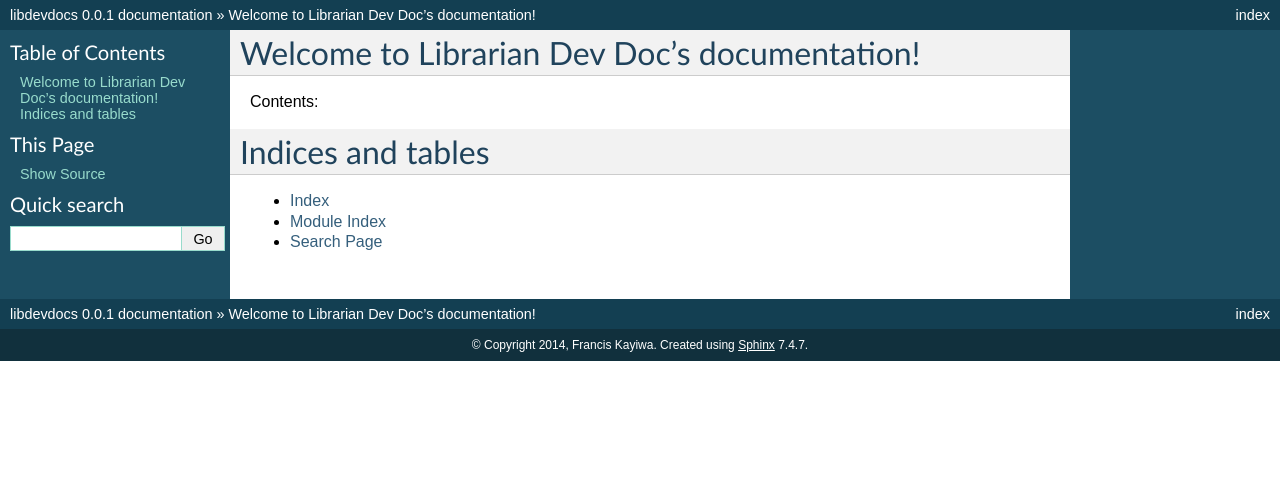
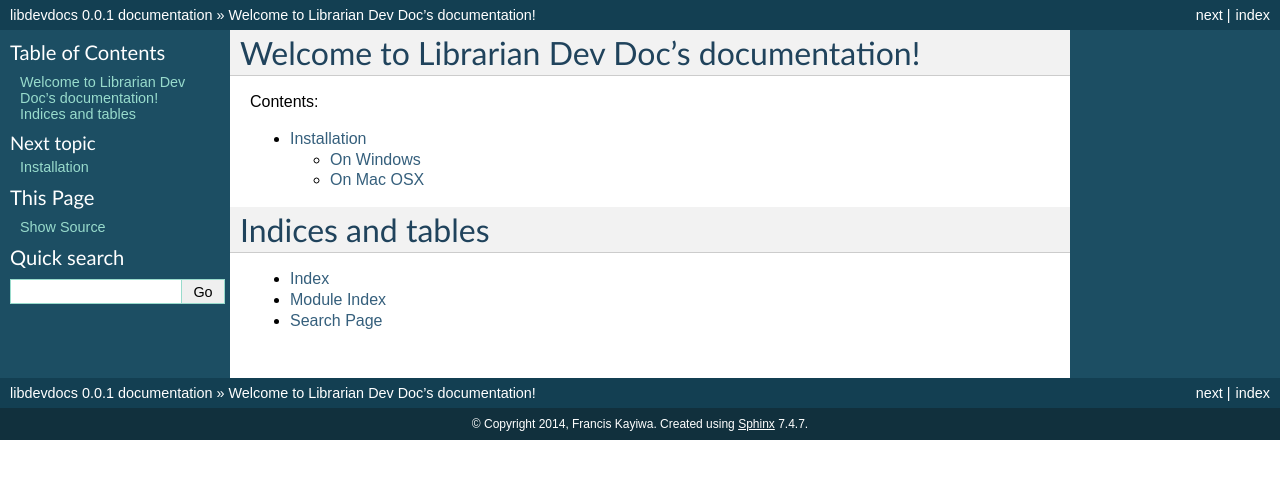
Before and after one commit to kayiwa/libdevdocs, a Sphinx documentation site: the page built from source/index.rst, in a window 1280 px wide. Shown: the top 479 px of the page. Built offline with Sphinx 7.4.7, drawn with Linux system fonts in a browser that asks for light colours; some of the changed lines change nothing that is shown.

Commit message:
add introduction

```diff
--- a/source/index.rst
+++ b/source/index.rst
@@ -5,6 +5,8 @@
 
 .. toctree::
    :maxdepth: 2
+
+   intro
 
 
 
--- /dev/null
+++ b/source/intro.rst
@@ -0,0 +1,178 @@
+============
+Installation
+============
+
+In this chapter you will learn how to install a Virtual Machine (with Ubuntu operating system) and a Python interpreter on your Machine. The motivation for using a virtual machine is mostly for uniformity in the workshop. If you are attempting this workshop outside the classroom, this chapter (or at least the virtual machine part) may be optional. However keep in mind the rest of the workshop assumes you are using Ubuntu 12.04 LTS.
+
+
+On Windows
+==========
+Downloading VMWare Player and Ubuntu
+------------------------------------
+To get started, you'll need to download VMWare Player. You will need administrator privileges on your machine to install this!
+
+1. Start by going to www.vmware.com/download/player
+	1. The page will redirect - scroll down to VMWare Player and choose "Download Product."
+    2. Look for "VMWare Player and VMWare Player Plus for Windows" and choose "Download."
+    3. Leave yourself some time, as it takes a while to download.
+2. When the .exe file is done downloading, double-click it wherever you've saved it (probably your Downloads folder).
+	1. A pop-up box will open that says "Do you want to run this file?" Click "Run."
+    2. Accept the user agreement.
+    3. A new window will pop up with an install sequence - you should be able to accept any defaults and go through the sequence quickly.
+3. If VMWare Player doesn't open automatically, go into your Programs menu and open it.
+4. You will now see a new window - at the top should be "Welcome to VMWare Player," and the first option beneath that should be "Create a New Virtual Machine."
+
+You can pause now in the process and move on to:
+
+Downloading Ubuntu
+------------------
+
+1. Start by going to http://www.ubuntu.com/download/desktop and choose Ubuntu 12.04 LTS.
+	1. Choose Ubuntu 12.04 LTS (there will be an option to select your operating system above the orange download button).
+    2. This will take you to a page asking you to donate to Ubuntu. If you don't want to donate, you can scroll to the bottom for the "Not now, take me to the download" link.
+	3. Your file should start downloading. Again, this can take a while to download, so leave yourself some time.
+2. That's it! You're done.
+
+Installing Ubuntu on your Virtual Machine
+-----------------------------------------
+Now we're starting to get to the fun part!
+
+1. Go back to your VMWare Player window that says "Create a new Virtual Machine."
+2. A second window should pop up which says "Welcome to the New Virtual Machine Wizard." It asks you how you will install the operating system.
+	1. Choose the option "Installer disc image file (iso):"
+    2. Browse to where you saved your Ubuntu file (probably your Downloads folder) and choose that file ("ubuntu-12.04.4-desktop-amd64.iso")
+    3. Click "Next"
+3. You will move on to "Easy Install Information"
+	1. Set your name as it will display under Full name
+	2. Set a name for your username
+	3. Set a name for your password
+	4. Click "Next"
+4. Give your virtual machine a name (maybe something like "PythonClass").
+5. Accept the default location and click "Next."
+6. It will ask you about the disk capacity - maximum size and whether or not to split the virtual disk into multiple files. Accept the defaults and click "Next."
+7. Click "Finish" - the virtual machine should start up once you do.
+
+*Important Note:
+We are going to be using the command line to do this next part. If your Ubuntu VM has defaulted to opening in the command line (you will see a black screen with a white blinking cursor waiting for your commands), proceed right away. If, on the other hand, your Ubuntu VM has defaulted to a normal-looking desktop interface, type CTRL-ALT-F1 to switch to the command line.
+To use your VM with command line, just click in the window. To get your mouse back so you can do anything else, type CTRL-ALT.*
+
+Installing ssh-server
+---------------------
+Now we're really getting somewhere.
+
+1. In your command-line interface, type: sudo apt-get install openssh-server
+2. Type in your password.
+3. After a little thinking, your machine should tell you how much space the installation will take, and ask you if you want to proceed. Type: y
+4. Hit the 'Enter' key.
+
+Getting ready with Python
+-------------------------
+To double-check that Python is installed on your machine (it should come with your installation of Ubuntu), type: python --version
+You should get back something like: Python 2.7.3
+
+**If Python is not installed:**
+1. Type: sudo apt-get install python2.7
+2. It will ask for your password - type that in.
+3. It should tell you how much disc space nano will take, and ask if you're sure you want to install (Y/n). Type: y
+4. Hit the 'Enter' key.
+5. You should be done! You can check that it installed properly by typing: python --version
+
+Installing the nano text editor
+-------------------------------
+Python is already installed on your machine, but your machine will still need a way to write Python programs, and help figuring out what to *do* with them. Luckily, your ubuntu VM should also come with nano, which is a text editor that can write Python. To double-check that Python is installed on your machine, type: nano --version
+You should get back something like: GNU nano version 2.2.6 (compiled 20:32:12, Dec 3 2010) ...
+
+**If nano is not installed:**
+1. Type: sudo apt-get install nano
+2. It will ask for your password - type that in.
+3. It should tell you how much disc space nano will take, and ask if you're sure you want to install (Y/n). Type: y
+4. Hit the 'Enter' key.
+5. You should be done! You can check that it installed properly by typing: nano --version
+
+Congratulations! You are now officially ready to roll!
+
+On Mac OSX
+============
+Downloading VMWare Fusion and Ubuntu
+------------------------------------
+To get started, you'll need to download VMWare Fusion. You will need administrator privileges on your machine to install this!
+
+1. Start by going to www.vmware.com/products/fusion and choose "Download Free Trial" - you'll get 30 days of free access.
+	1. Leave yourself some time, as it takes a while to download.
+2. When the file is done downloading, click on the .dmg file.
+	1. A pop-up box will open that says "Double-click to Install" - do it!
+    2. Accept the user agreement.
+    3. Since you won't have a product key, choose the free 30-day trial option.
+    4. Put in your email address to continue (it doesn't look like there's a way around this, unfortunately).
+    5. This finishes the VMWare Fusion download and install process.
+    6. You'll see a new box pop up called "New Virtual Machine."
+
+You can pause now in the process and move on to:
+
+Downloading Ubuntu
+------------------
+
+1. Start by going to http://www.ubuntu.com/download/desktop and choose Ubuntu 12.04 LTS.
+	1. Choose Ubuntu 12.04 LTS (there will be an option to select your operating system above the orange download button).
+    2. This will take you to a page asking you to donate to Ubuntu. If you don't want to donate, you can scroll to the bottom for the "Not now, take me to the download" link.
+	3. Your file should start downloading. Again, this can take a while to download, so leave yourself some time.
+2. That's it! You're done.
+
+Installing Ubuntu on your Virtual Machine
+-----------------------------------------
+We're starting to get to the fun part!
+
+1. Go back to your VMWare Fusion window that says "Create a Virtual Machine."
+2. The window should say "Select the Installation Method."
+3. Make sure the "Install form disc or image" option is selected, and then click "Continue."
+4. You should come to a new window which says, "Choose an operating system installation disc or image:" over a box which will be blank.
+	1. Choose the button toward the bottom, "Use another disc or disc image."
+    2. In the window that pops up, browse to wherever you saved the Ubuntu file you just downloaded (for me, it's my downloads folder).
+    3. Find the file "ubuntu-12.04.4-desktop-amd64.iso" and choose "Open."
+    4. Ubuntu should now be listed as an option and selected in the window under "Choose an operating system installation disc or image."
+    5. Choose "Continue."
+    6. Choose "Easy Install."
+    	1. Set your name as it will display.
+        2. Set a name for your username (Account Name).
+        3. Set a password.
+        4. Make sure the drop-down menu at the bottom says "The virtual machine can: Read & Write."
+     7. Click "Continue."
+     8. Double-check your settings and click "Finish."
+
+*Important Note:
+We are going to be using the command line to do this next part. If your Ubuntu VM has defaulted to opening in the command line (you will see a black screen with a white blinking cursor waiting for your commands), proceed right away. If, on the other hand, your Ubuntu VM has defaulted to a normal-looking desktop interface, click on the 'Dash Home' button at the top left of your screen and search for Terminal. Open Terminal and then proceed with the directions.*
+
+Installing ssh-server
+---------------------
+Now we're really getting somewhere.
+
+1. In your command-line interface, type: sudo apt-get install openssh-server
+2. Type in your password.
+3. After a little thinking, your machine should tell you how much space the installation will take, and ask you if you want to proceed. Type: y
+4. Hit the 'Enter' key.
+
+Getting ready with Python
+-------------------------
+To double-check that Python is installed on your machine (it should come with your installation of Ubuntu), type: python --version
+You should get back something like: Python 2.7.3
+
+**If Python is not installed:**
+1. Type: sudo apt-get install python2.7
+2. It will ask for your password - type that in.
+3. It should tell you how much disc space nano will take, and ask if you're sure you want to install (Y/n). Type: y
+4. Hit the 'Enter' key.
+5. You should be done! You can check that it installed properly by typing: python --version
+
+Installing the nano text editor
+-------------------------------
+Python is already installed on your machine, but your machine will still need a way to write Python programs, and help figuring out what to *do* with them. Luckily, your ubuntu VM should also come with nano, which is a text editor that can write Python. To double-check that Python is installed on your machine, type: nano --version
+You should get back something like: GNU nano version 2.2.6 (compiled 20:32:12, Dec 3 2010) ...
+
+**If nano is not installed:**
+1. Type: sudo apt-get install nano
+2. It will ask for your password - type that in.
+3. It should tell you how much disc space nano will take, and ask if you're sure you want to install (Y/n). Type: y
+4. Hit the 'Enter' key.
+5. You should be done! You can check that it installed properly by typing: nano --version
+
+Congratulations! You are now officially ready to roll!
```
